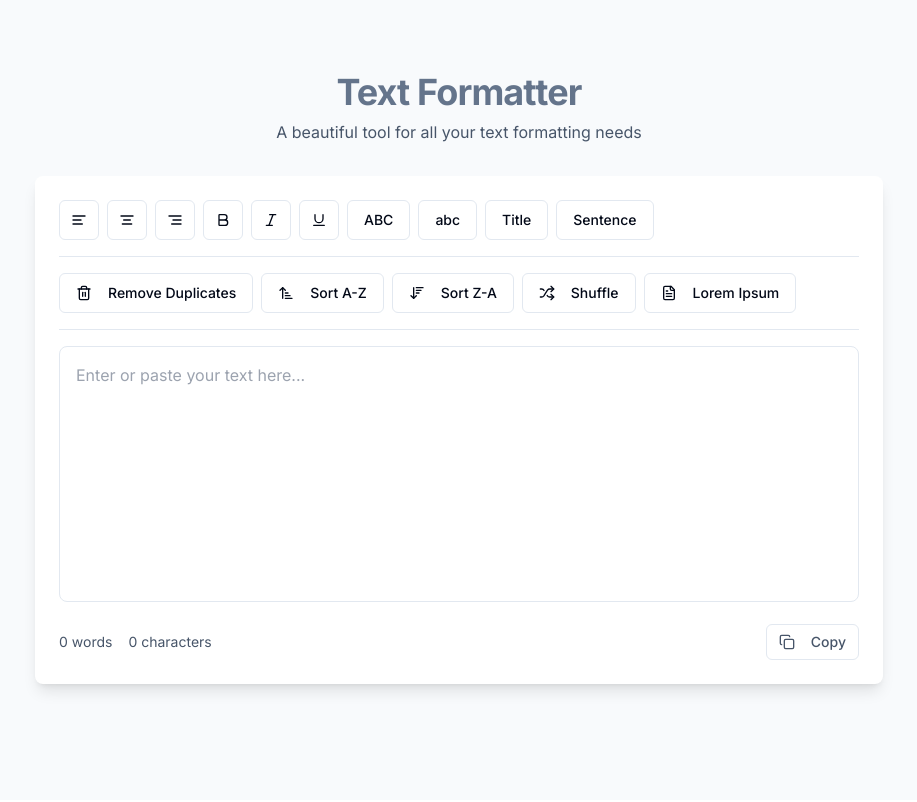
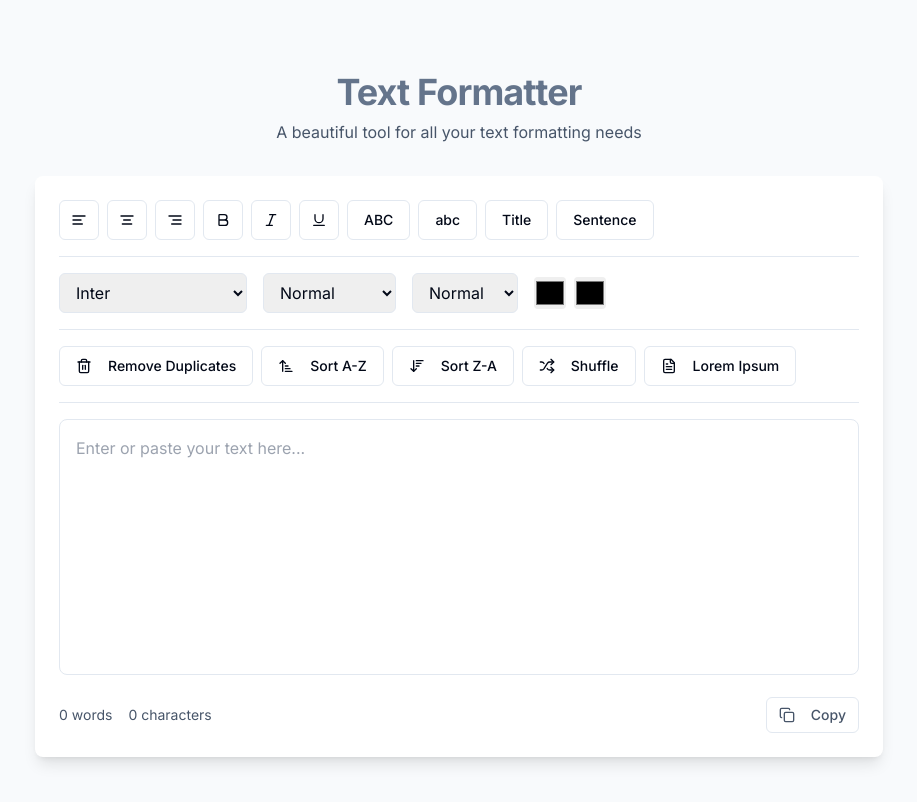
Before and after one commit to shayanzubair01819/textify-utility-hub, a React (Vite) app: page / in a window 1280 px wide. Shown: the top 802 px of the page, without its empty margins (181-1098 px from the left). Built offline with nearby package versions, Linux system fonts and the light colour scheme.

Commit message:
Implement next missing sections
This commit addresses the next missing sections of the application, as outlined in the first prompt.  No specific features are included in this commit.

```diff
--- a/src/components/TextEditor.tsx
+++ b/src/components/TextEditor.tsx
@@ -1,4 +1,3 @@
-
 import React, { useState, useEffect } from 'react';
 import { Button } from "@/components/ui/button";
 import { useToast } from "@/hooks/use-toast";
@@ -21,6 +20,11 @@ export const TextEditor = () => {
   const [text, setText] = useState('');
   const [wordCount, setWordCount] = useState(0);
   const [charCount, setCharCount] = useState(0);
+  const [fontFamily, setFontFamily] = useState('Inter');
+  const [fontSize, setFontSize] = useState('16px');
+  const [lineHeight, setLineHeight] = useState('1.5');
+  const [textColor, setTextColor] = useState('#000000');
+  const [backgroundColor, setBackgroundColor] = useState('transparent');
   const { toast } = useToast();
 
   useEffect(() => {
@@ -97,7 +101,46 @@ export const TextEditor = () => {
     }
   };
 
-  // New utility functions
+  const handleFontChange = (e: React.ChangeEvent<HTMLSelectElement>) => {
+    setFontFamily(e.target.value);
+    const textarea = document.querySelector('textarea');
+    if (textarea) {
+      textarea.style.fontFamily = e.target.value;
+    }
+  };
+
+  const handleFontSizeChange = (e: React.ChangeEvent<HTMLSelectElement>) => {
+    setFontSize(e.target.value);
+    const textarea = document.querySelector('textarea');
+    if (textarea) {
+      textarea.style.fontSize = e.target.value;
+    }
+  };
+
+  const handleLineHeightChange = (e: React.ChangeEvent<HTMLSelectElement>) => {
+    setLineHeight(e.target.value);
+    const textarea = document.querySelector('textarea');
+    if (textarea) {
+      textarea.style.lineHeight = e.target.value;
+    }
+  };
+
+  const handleTextColorChange = (e: React.ChangeEvent<HTMLInputElement>) => {
+    setTextColor(e.target.value);
+    const textarea = document.querySelector('textarea');
+    if (textarea) {
+      textarea.style.color = e.target.value;
+    }
+  };
+
+  const handleBackgroundColorChange = (e: React.ChangeEvent<HTMLInputElement>) => {
+    setBackgroundColor(e.target.value);
+    const textarea = document.querySelector('textarea');
+    if (textarea) {
+      textarea.style.backgroundColor = e.target.value;
+    }
+  };
+
   const removeDuplicateWords = () => {
     const words = text.split(/\s+/);
     const uniqueWords = [...new Set(words)];
@@ -141,6 +184,28 @@ export const TextEditor = () => {
       description: "Random text has been generated.",
     });
   };
+
+  const fontFamilies = [
+    { label: 'Inter', value: 'Inter' },
+    { label: 'Arial', value: 'Arial' },
+    { label: 'Times New Roman', value: 'Times New Roman' },
+    { label: 'Courier New', value: 'Courier New' },
+    { label: 'Georgia', value: 'Georgia' },
+  ];
+
+  const fontSizes = [
+    { label: 'Small', value: '14px' },
+    { label: 'Normal', value: '16px' },
+    { label: 'Large', value: '18px' },
+    { label: 'Extra Large', value: '20px' },
+  ];
+
+  const lineHeights = [
+    { label: 'Tight', value: '1.2' },
+    { label: 'Normal', value: '1.5' },
+    { label: 'Relaxed', value: '1.8' },
+    { label: 'Double', value: '2' },
+  ];
 
   return (
     <div className="w-full max-w-4xl mx-auto p-6 space-y-6 animate-fadeIn">
@@ -237,7 +302,61 @@ export const TextEditor = () => {
           </div>
         </div>
 
-        {/* New utilities toolbar */}
+        <div className="flex flex-wrap gap-4 pb-4 border-b">
+          <select
+            value={fontFamily}
+            onChange={handleFontChange}
+            className="px-3 py-2 border rounded-md focus:outline-none focus:ring-2 focus:ring-primary/20"
+          >
+            {fontFamilies.map(font => (
+              <option key={font.value} value={font.value}>
+                {font.label}
+              </option>
+            ))}
+          </select>
+
+          <select
+            value={fontSize}
+            onChange={handleFontSizeChange}
+            className="px-3 py-2 border rounded-md focus:outline-none focus:ring-2 focus:ring-primary/20"
+          >
+            {fontSizes.map(size => (
+              <option key={size.value} value={size.value}>
+                {size.label}
+              </option>
+            ))}
+          </select>
+
+          <select
+            value={lineHeight}
+            onChange={handleLineHeightChange}
+            className="px-3 py-2 border rounded-md focus:outline-none focus:ring-2 focus:ring-primary/20"
+          >
+            {lineHeights.map(height => (
+              <option key={height.value} value={height.value}>
+                {height.label}
+              </option>
+            ))}
+          </select>
+
+          <div className="flex items-center gap-2">
+            <input
+              type="color"
+              value={textColor}
+              onChange={handleTextColorChange}
+              className="w-8 h-8 rounded cursor-pointer"
+              title="Text Color"
+            />
+            <input
+              type="color"
+              value={backgroundColor}
+              onChange={handleBackgroundColorChange}
+              className="w-8 h-8 rounded cursor-pointer"
+              title="Highlight Color"
+            />
+          </div>
+        </div>
+
         <div className="flex flex-wrap gap-2 pb-4 border-b">
           <Button
             variant="outline"
@@ -286,6 +405,13 @@ export const TextEditor = () => {
           onChange={handleTextChange}
           className="w-full h-64 p-4 border rounded-lg focus:outline-none focus:ring-2 focus:ring-primary/20 transition-all duration-200 resize-none font-sans"
           placeholder="Enter or paste your text here..."
+          style={{
+            fontFamily,
+            fontSize,
+            lineHeight,
+            color: textColor,
+            backgroundColor,
+          }}
         />
 
         <div className="flex items-center justify-between text-sm text-slate-600">
```
